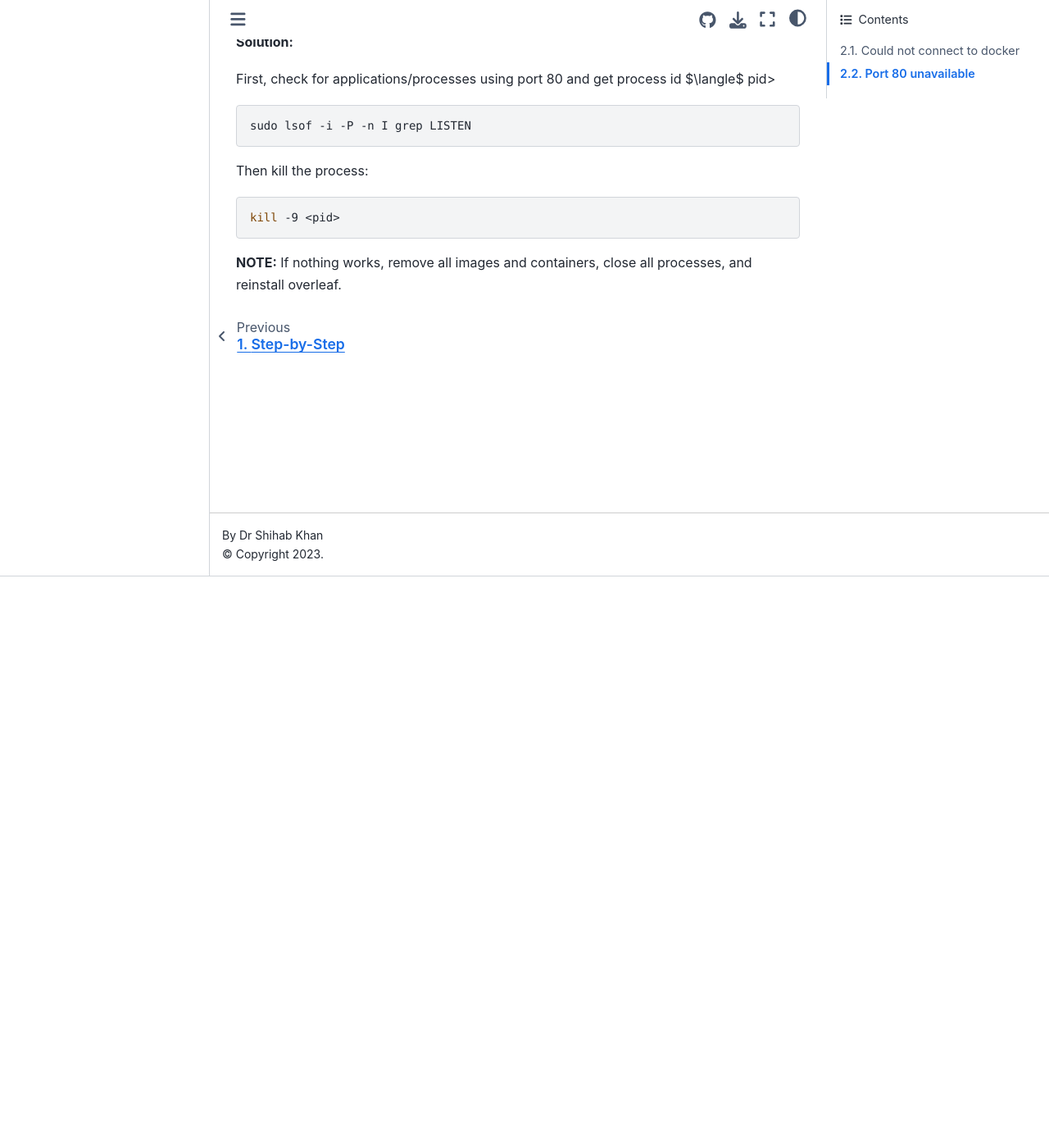
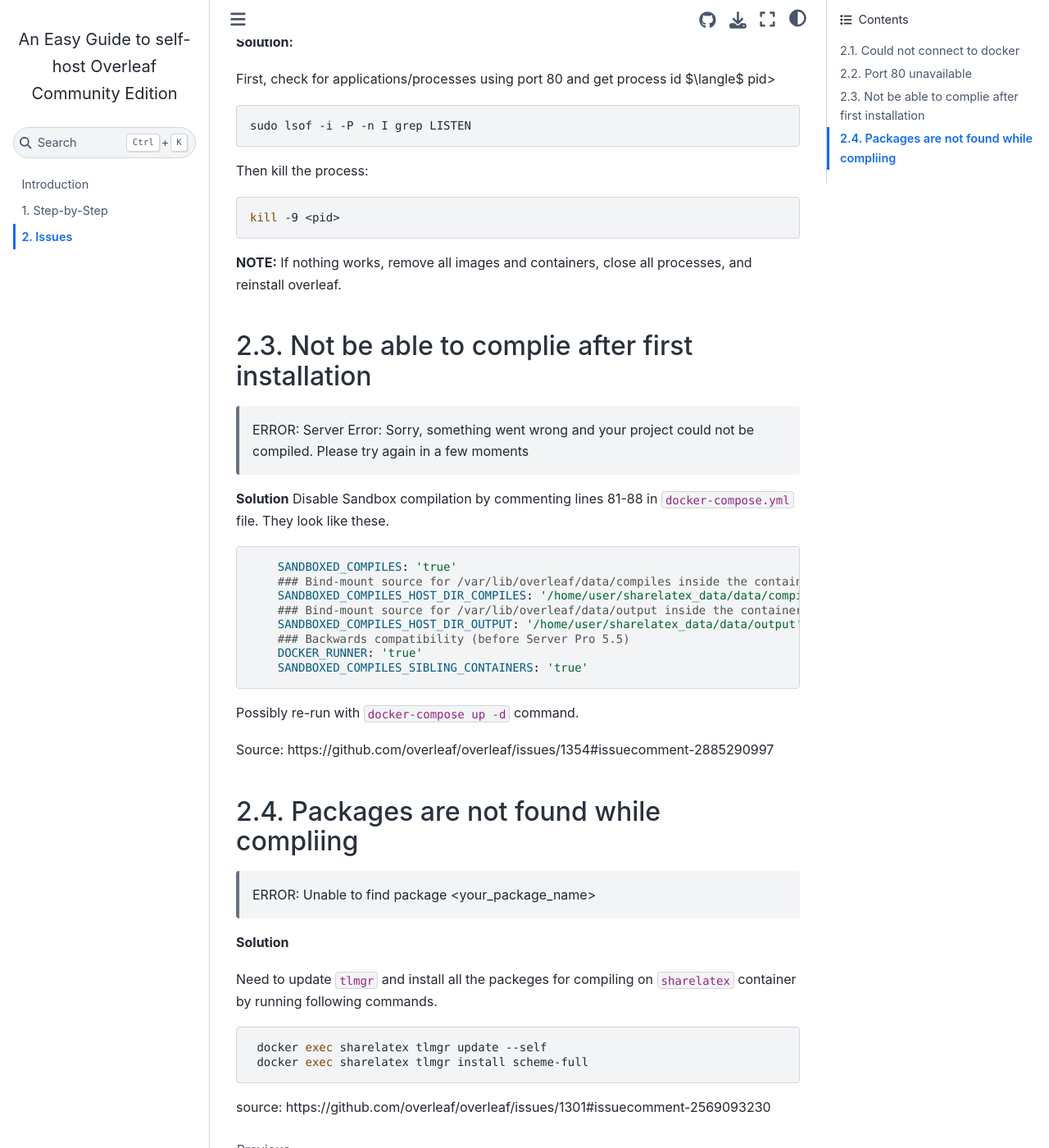
Before and after one commit to shihabkhan1/overleaf, a Jupyter Book: the page built from issues.md, in a window 1280 px wide and 1400 px high, scrolled down 697 px. Shown: the whole window at 82% size. Built offline with Jupyter Book 1.0.4 settings and Sphinx 7.4.7 and the Sphinx Book theme 1.1.4, drawn with Linux system fonts in a browser that asks for light colours.

Commit message:
updated with two more issues.

````diff
--- a/issues.md
+++ b/issues.md
@@ -33,3 +33,40 @@ kill -9 <pid>
 ```
 
 **NOTE:** If nothing works, remove all images and containers, close all processes, and reinstall overleaf.
+
+
+## Not be able to complie after first installation
+
+> ERROR: Server Error: Sorry, something went wrong and your project could not be compiled. Please try again in a few moments
+
+**Solution**
+Disable Sandbox compilation by commenting lines 81-88 in `docker-compose.yml` file. They look like these.
+```yml
+    SANDBOXED_COMPILES: 'true'
+    ### Bind-mount source for /var/lib/overleaf/data/compiles inside the container.
+    SANDBOXED_COMPILES_HOST_DIR_COMPILES: '/home/user/sharelatex_data/data/compiles'
+    ### Bind-mount source for /var/lib/overleaf/data/output inside the container.
+    SANDBOXED_COMPILES_HOST_DIR_OUTPUT: '/home/user/sharelatex_data/data/output'
+    ### Backwards compatibility (before Server Pro 5.5)
+    DOCKER_RUNNER: 'true'
+    SANDBOXED_COMPILES_SIBLING_CONTAINERS: 'true'
+```
+Possibly re-run with `docker-compose up -d` command.
+
+Source: https://github.com/overleaf/overleaf/issues/1354#issuecomment-2885290997
+
+
+## Packages are not found while compliing
+
+>ERROR: Unable to find package <your_package_name>
+
+**Solution**
+
+Need to update `tlmgr` and install all the packeges for compiling on `sharelatex` container by running following commands.
+
+```bash
+ docker exec sharelatex tlmgr update --self
+ docker exec sharelatex tlmgr install scheme-full
+```
+
+source: https://github.com/overleaf/overleaf/issues/1301#issuecomment-2569093230
````
